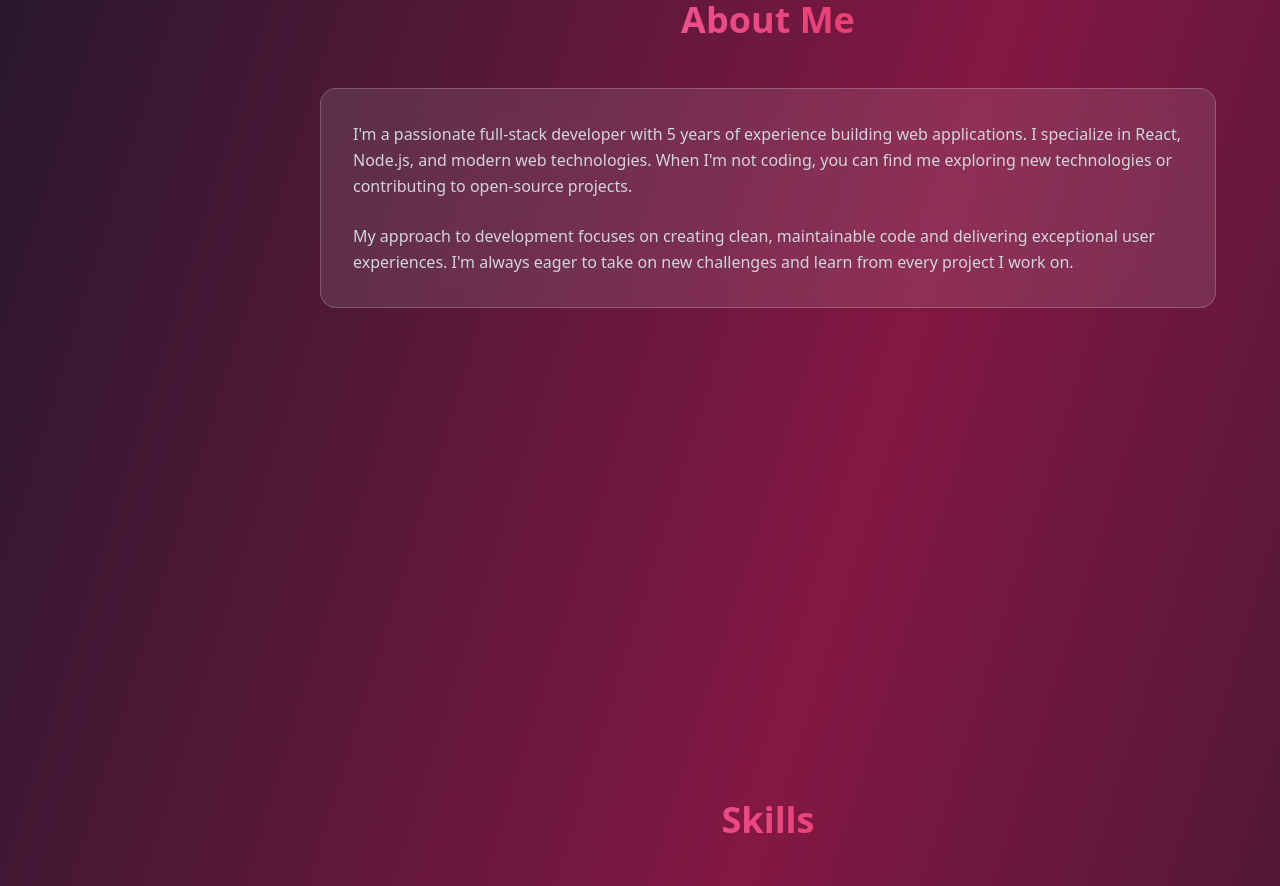
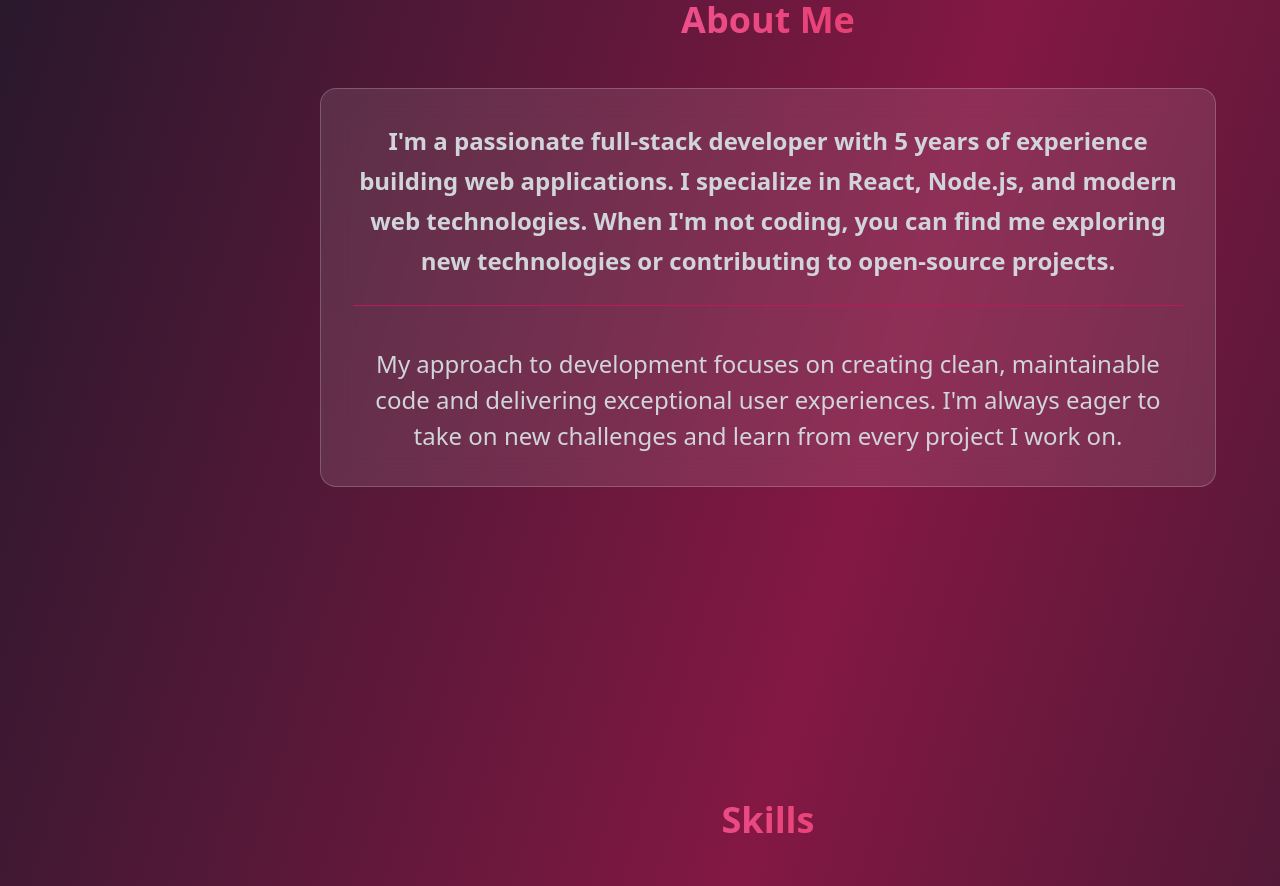
Before and after one commit to theinvictus0079/F12, a React (Vite) app: page / in a window 1280 px wide. Shown: the part 880-1766 px from the top of the page. Built offline with nearby package versions, Linux system fonts and the light colour scheme.

Commit message:
Update App.jsx

```diff
--- a/src/App.jsx
+++ b/src/App.jsx
@@ -101,7 +101,7 @@ function App() {
                 whileInView={{ opacity: 1, y: 0 }}
                 viewport={{ once: false }}
                 transition={{ duration: 1.3, ease: "easeInOut" }}
-                className="text-gray-300 leading-relaxed mb-6"
+                className="text-gray-300  mb-6 text-2xl font-semibold leading-10 text-center"
               >
                 I'm a passionate full-stack developer with 5 years of experience
                 building web applications. I specialize in React, Node.js, and
@@ -109,12 +109,15 @@ function App() {
                 exploring new technologies or contributing to open-source
                 projects.
               </motion.p>
+              <div className="my-6 w-[100%] h-[1px] bg-pink-700">
+
+              </div>
               <motion.p
                 initial={{ opacity: 0, y: -200 }}
                 whileInView={{ opacity: 1, y: 0 }}
                 viewport={{ once: false }}
                 transition={{ duration: 1.3, ease: "easeInOut" }}
-                className="text-gray-300 leading-relaxed"
+                className="md:mt-10 text-gray-300 leading-9 text-center text-2xl"
               >
                 My approach to development focuses on creating clean,
                 maintainable code and delivering exceptional user experiences.
```
